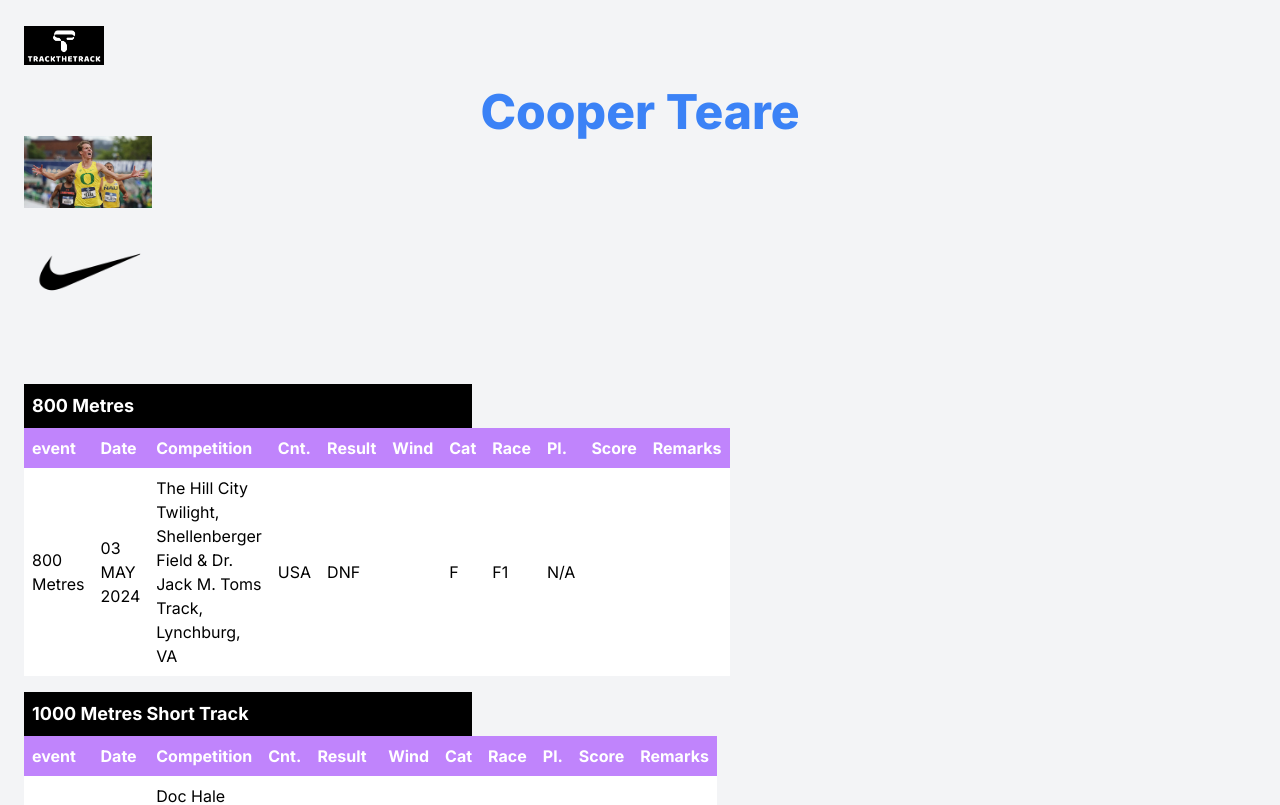
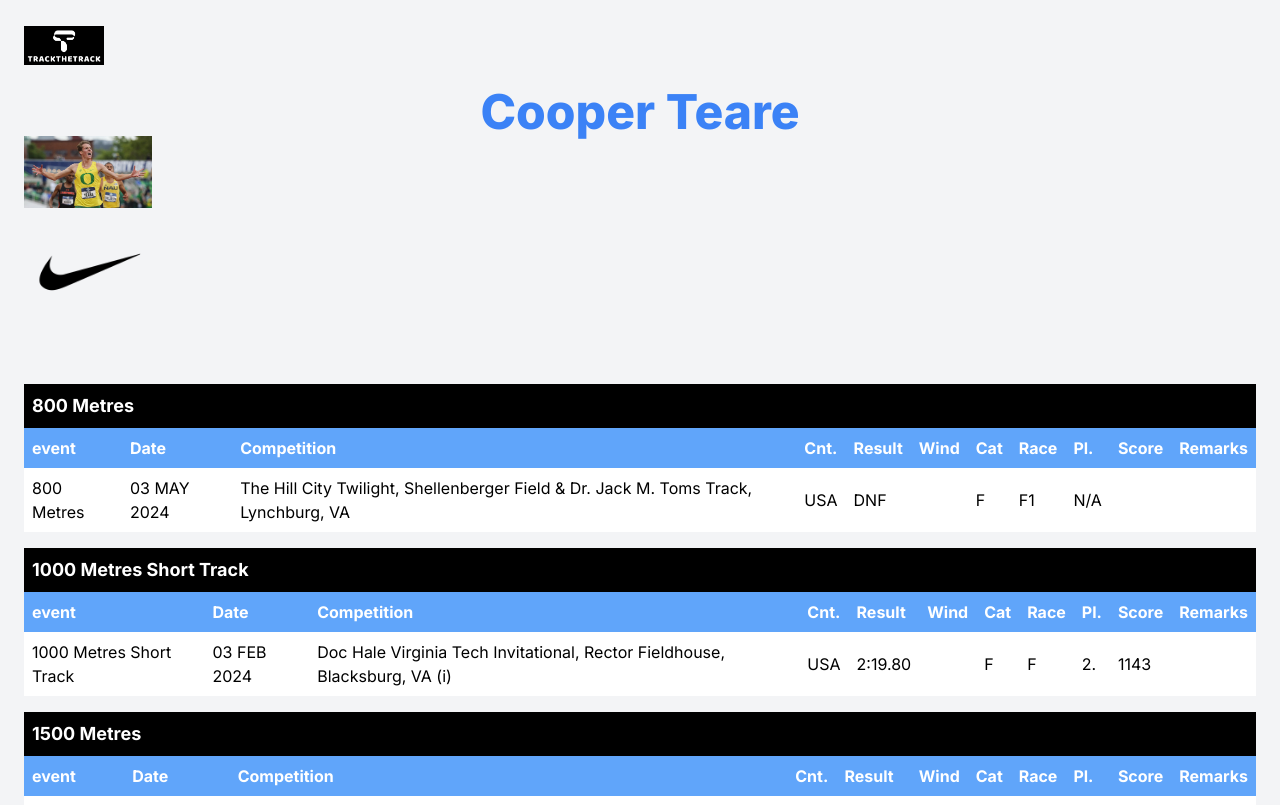
Before and after one commit to sohumgaitonde/trackthetrack, a Next.js app in the folder trackthetrack/: page /athletes/teare in a window 1280 px wide. Shown: the top 805 px of the page. Built offline with nearby package versions, Linux system fonts and the light colour scheme.

Commit message:
fix results table to fill space

```diff
--- a/trackthetrack/app/athletes/teare/page.tsx
+++ b/trackthetrack/app/athletes/teare/page.tsx
@@ -53,11 +53,11 @@ const TearePage: React.FC = () => {
       <div>
         {
           events.map((event, index) => (
-            <div key={index} className="w-full max-w-md">
-              <div className="bg-black text-white p-2 text-lg font-bold mt-4">{event}</div>
+            <div key={index} className="w-full min-w-lg">
+              <div className="bg-black text-white p-2 text-lg font-bold mt-4 min-w-full">{event}</div>
               <div>
               <table className="w-full text-left">
-              <thead className="bg-purple-400 text-white">
+              <thead className="w-full bg-blue-400 text-white">
               <tr>
               {result_columns.map((column, index) => (
                 <th className="p-2">{column}</th>
```
